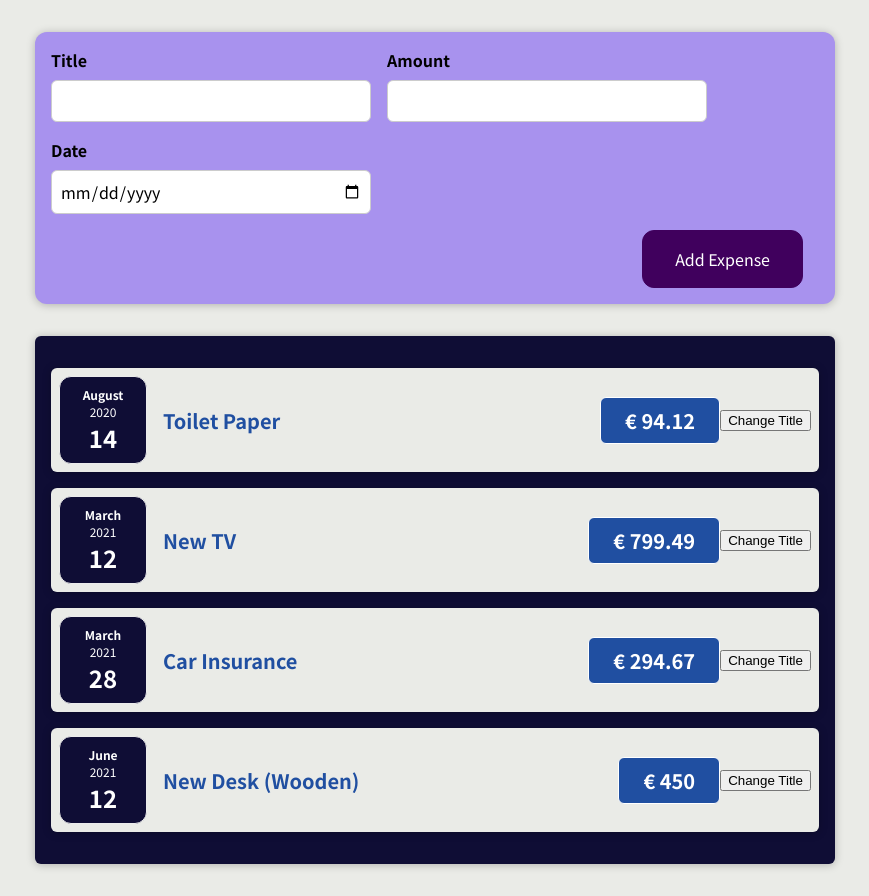
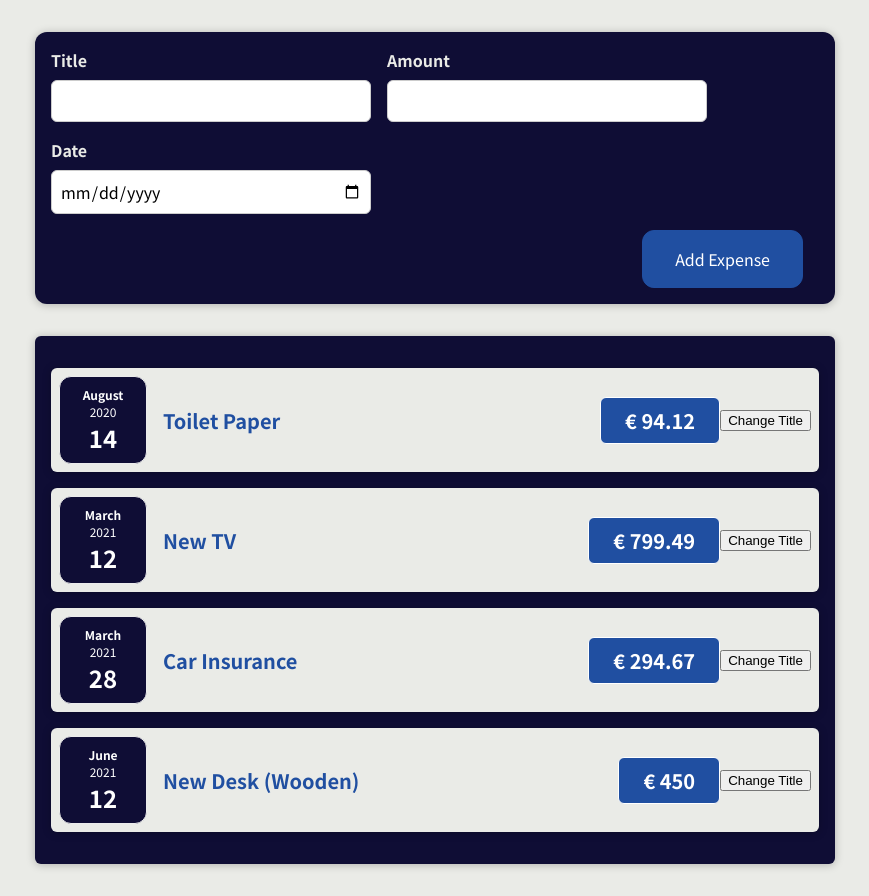
Before and after one commit to AndrewJBGrant/Expenses--React-Course-, a React (Create React App) app: page / in a window 1280 px wide. Shown: the whole page, without its empty margins (205-1074 px from the left). Built offline with nearby package versions, Linux system fonts and the light colour scheme.

Commit message:
Lifting state up

```diff
--- a/src/App.js
+++ b/src/App.js
@@ -28,6 +28,11 @@ function App() {
     },
   ];
 
+  const addExpenseHandler = expense => {
+console.log('In App.js');
+//console.log(expense);
+  };
+
   // None JSX type, harder to read and slower to build, will find in legacy versions
   // return React.createElement('div',
   // {},
@@ -35,7 +40,7 @@ function App() {
 
   return (
     <div>
-      <NewExpense />
+      <NewExpense onAddExpense={addExpenseHandler} />
       <Expenses items={expenses} />
     </div>
   );
--- a/src/components/Expenses/ExpenseItem.js
+++ b/src/components/Expenses/ExpenseItem.js
@@ -5,10 +5,12 @@ import Card from "../UI/Card";
 
 function ExpenseItem(props) {
   const [title, setTitle] = useState(props.title);
+  // We have 4 seperate instances of ExpenseItem
   //console.log('ExpenseItem evaluated by React');
 
   const clickHandler = () => {
     setTitle("Updated");
+    //Value below is not cahnged yet as React has not updated the component
     //console.log(title);
   };
 
--- a/src/components/NewExpense/ExpenseForm.js
+++ b/src/components/NewExpense/ExpenseForm.js
@@ -1,68 +1,97 @@
 import React, { useState } from "react";
 import "./ExpenseForm.css";
 
-  const ExpenseForm = () => {
-//   const [enteredTitle, setEnteredTitle] = useState("");
-//   // event.target.value always returns a string so initial useState value is empty string ''
-//   const [enteredAmount, setEnteredAmount] = useState("");
-//   const [enteredDate, setEnteredDate] = useState("");
-const [userInput, setUserInput] = useState({
-  enteredTitle: '',
-  enteredAmount: '',
-  enteredDate: '',
+const ExpenseForm = (props) => {
+  const [enteredTitle, setEnteredTitle] = useState("");
+  //   // event.target.value always returns a string so initial useState value is empty string ''
+  const [enteredAmount, setEnteredAmount] = useState("");
+  const [enteredDate, setEnteredDate] = useState("");
+  // Managing more then one state by passing useState an object
+  // const [userInput, setUserInput] = useState({
+  //   enteredTitle: "",
+  //   enteredAmount: "",
+  //   enteredDate: "",
+  // });
 
-});
-
+  //Following is a good run through of getting values
   //document.getElementById('').addEventListener('click', (event) => {});
   const titleChangeHandler = (event) => {
     //console.log(event);
     //console.log(event.target.value);
-    //setEnteredTitle(event.target.value);
+    setEnteredTitle(event.target.value);
     //console.log('Title Changed!!');
-    setUserInput({
-      ...userInput,
-      enteredTitle: event.target.value,
-    })
+    // setUserInput({
+    //   // spread operator used to take other values to old object an adds to the updated
+    //   ...userInput,
+    //   enteredTitle: event.target.value,
+    // })
+    // Best method of updating while depending on previous State using fucntion syntax
+    // React schedules state updates, does not preform instantly meaning if alot of updates are running you could be depending on an outdated state
+    // setUserInput((prevState) => {
+    //   return { ...prevState, enteredTitle: event.target.value };
+    // });
   };
 
   const amountChangeHandler = (event) => {
-    //setEnteredAmount(event.target.value);
-    setUserInput({
-      ...userInput,
-      enteredAmount: event.target.value,
-    })
+    setEnteredAmount(event.target.value);
+    // setUserInput({
+    //   ...userInput,
+    //   enteredAmount: event.target.value,
+    // });
   };
 
   const dateChangehandler = (event) => {
-    //setEnteredDate(event.target.value);
-    setUserInput({
-      ...userInput,
-      enteredDate : event.target.value,
-    })
+    setEnteredDate(event.target.value);
+    // setUserInput({
+    //   ...userInput,
+    //   enteredDate: event.target.value,
+    // });
   };
 
+// Built in form submissions causes page to reload, over-ride with event.preventDefault()
+  const submitHandler = (event) => {
+    event.preventDefault();
+
+// Create an object to captute values from for submit
+    const expenseData = {
+      title: enteredTitle,
+      amount: enteredAmount,
+      date: new Date(enteredDate)
+      };
+         //console.log(expenseData);
+         props.onSaveExpenseData(expenseData);
+        setEnteredTitle('');
+        setEnteredDate('');
+        setEnteredAmount('');
+      };
+
   return (
-    <form>
+    <form onSubmit={submitHandler}>
       <div className="new-expense__controls">
         <div className="new-expense__control">
           <label>Title</label>
-          <input type="text" onChange={titleChangeHandler} />
+          {/* value={enteredTitle} resets the value in the form */}
+          {/* <input is a built in component> */}
+          <input type="text" value={enteredTitle} onChange={titleChangeHandler} />
         </div>
         <div className="new-expense__control">
           <label>Amount</label>
           <input
             type="number"
+            value={enteredAmount}
             min="0.01"
             step="0.01"
             onChange={amountChangeHandler}
           />
         </div>
+        {/* Good date picker */}
         <div className="new-expense__control">
           <label>Date</label>
           <input
             type="date"
+            value={enteredDate}
             min="2019-01-01"
-            max="2022-12-31"
+            max="2023-12-31"
             onChange={dateChangehandler}
           />
         </div>
--- a/src/components/NewExpense/NewExpense.css
+++ b/src/components/NewExpense/NewExpense.css
@@ -1,5 +1,5 @@
 .new-expense {
-  background-color: #a892ee;
+  background-color: #0f0d35;
   padding: 1rem;
   margin: 2rem auto;
   width: 50rem;
@@ -13,8 +13,8 @@
   font: inherit;
   cursor: pointer;
   padding: 1rem 2rem;
-  border: 1px solid #40005d;
-  background-color: #40005d;
+  border: 1px solid #204fa1;
+  background-color: #204fa1;
   color: white;
   border-radius: 12px;
   margin-right: 1rem;
@@ -22,8 +22,8 @@
 
 .new-expense button:hover,
 .new-expense button:active {
-  background-color: #510674;
-  border-color: #510674;
+  background-color: #4c7ac9;
+  border-color: #204fa1;
 }
 
 .new-expense button.alternative {
@@ -34,5 +34,9 @@
 
 .new-expense button.alternative:hover,
 .new-expense button.alternative:active {
-  background-color: #ddb3f8;
+  background-color: #0f0d35;
 }
+
+.new-expense label {
+  color: #EAEBE7;
+}
--- a/src/components/NewExpense/NewExpense.js
+++ b/src/components/NewExpense/NewExpense.js
@@ -1,14 +1,27 @@
-import React from 'react';
-import './NewExpense.css';
-import './ExpenseForm';
-import ExpenseForm from './ExpenseForm';
+import React from "react";
+import "./NewExpense.css";
+import "./ExpenseForm";
+import ExpenseForm from "./ExpenseForm";
 
-const NewExpense = () => {
-return  <div className='new-expense'>
-<ExpenseForm />
-</div>
+const NewExpense = (props) => {
+  const saveExpenseDataHandler = (enteredExpenseData) => {
+    const expenseData = {
+      ...enteredExpenseData,
+      // this id Math generates a random number for the new expense id
+      id: Math.random().toString()
+    };
+    props.onAddExpense(expenseData);
+    console.log(expenseData);
+  };
 
+  return (
+    <div className="new-expense">
 
+      {/* Here inside of ExpenseForm we are passing a pointer to the
+      saveExpenseDataHandler function is now accesible in ExpenseForm */}
+      <ExpenseForm onSaveExpenseData={saveExpenseDataHandler} />
+    </div>
+  );
 };
 
 export default NewExpense;
```
